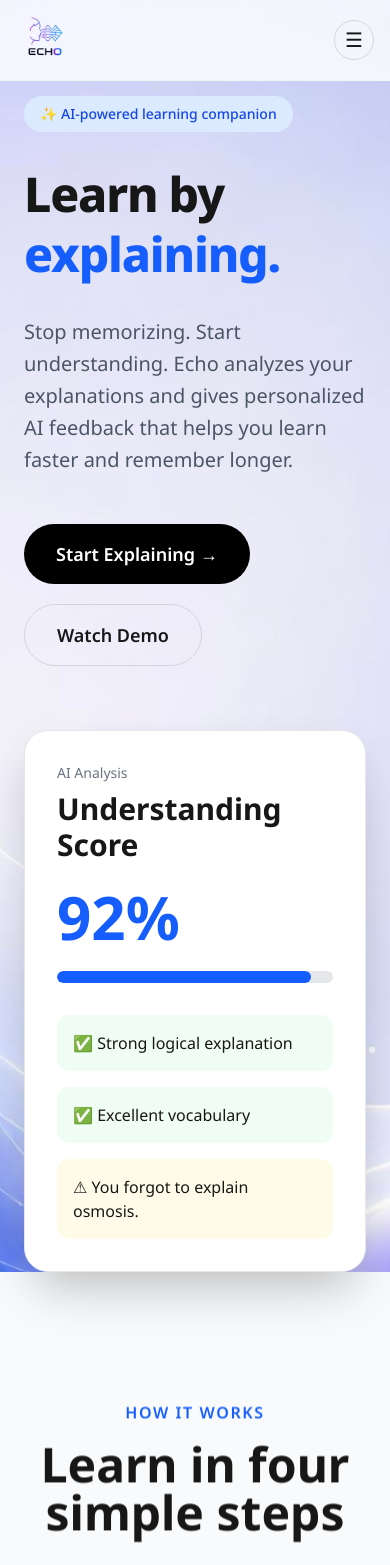
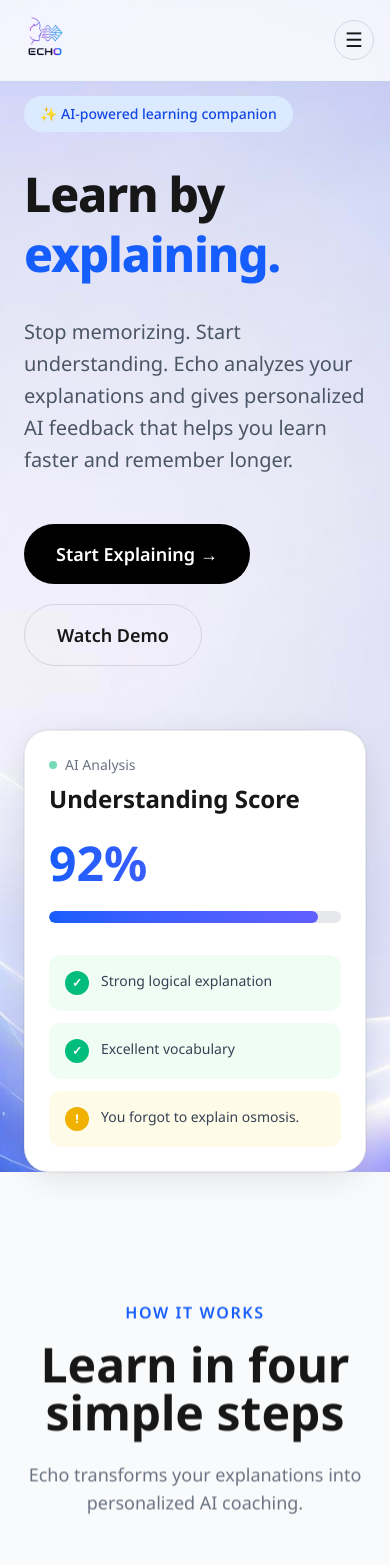
Before and after one commit to FSevalnev/Echo, a Next.js app: page / in a window 390 px wide. Shown: the top 1565 px of the page. Built offline with nearby package versions, Linux system fonts and the light colour scheme; no server answers; the database is empty.

Commit message:
Polish Hero demo card for mobile

```diff
--- a/app/components/Hero.tsx
+++ b/app/components/Hero.tsx
@@ -77,40 +77,58 @@ export default function Hero() {
         {/* RIGHT */}
 
         <div
-          className="animate-fade-in-up rounded-3xl border border-gray-200 bg-white shadow-2xl p-8 transition-shadow duration-500 hover:shadow-[0_20px_60px_-15px_rgba(37,99,235,0.35)] dark:border-gray-800 dark:bg-gray-900"
+          className="animate-fade-in-up rounded-3xl border border-gray-200/80 bg-white p-6 shadow-[0_8px_40px_-12px_rgba(15,23,42,0.18)] ring-1 ring-black/5 transition-shadow duration-500 hover:shadow-[0_20px_60px_-15px_rgba(37,99,235,0.35)] sm:p-8 dark:border-gray-800 dark:bg-gray-900 dark:ring-white/5"
           style={{ animationDelay: "150ms" }}
         >
 
-          <p className="text-sm text-gray-500 dark:text-gray-400">
-            {t.hero.cardLabel}
-          </p>
+          <div className="flex items-center gap-2">
+            <span className="h-2 w-2 shrink-0 animate-pulse rounded-full bg-emerald-500" />
+            <p className="text-sm text-gray-500 dark:text-gray-400">
+              {t.hero.cardLabel}
+            </p>
+          </div>
 
-          <h3 className="mt-2 text-3xl font-bold">
+          <h3 className="mt-2 text-2xl font-bold sm:text-3xl">
             {t.hero.cardTitle}
           </h3>
 
-          <p className="mt-6 text-6xl font-bold text-blue-600 dark:text-blue-400">
+          <p className="mt-6 bg-gradient-to-r from-blue-600 to-indigo-500 bg-clip-text text-5xl font-bold text-transparent sm:text-6xl dark:from-blue-400 dark:to-indigo-400">
             92%
           </p>
 
           <div className="mt-6 h-3 rounded-full bg-gray-200 overflow-hidden dark:bg-gray-800">
 
-            <div className="animate-grow-bar h-full w-[92%] rounded-full bg-blue-600 dark:bg-blue-500"></div>
+            <div className="animate-grow-bar h-full w-[92%] rounded-full bg-gradient-to-r from-blue-600 to-indigo-500 dark:from-blue-500 dark:to-indigo-400"></div>
 
           </div>
 
-          <div className="mt-8 space-y-4">
+          <div className="mt-8 space-y-3">
 
-            <div className="rounded-xl bg-green-50 p-4 dark:bg-green-500/10">
-              ✅ {t.hero.strength1}
+            <div className="flex items-start gap-3 rounded-xl bg-green-50 p-4 dark:bg-green-500/10">
+              <span className="grid h-6 w-6 shrink-0 place-items-center rounded-full bg-emerald-500 text-xs font-bold text-white">
+                ✓
+              </span>
+              <span className="text-sm leading-snug text-gray-700 dark:text-gray-200">
+                {t.hero.strength1}
+              </span>
             </div>
 
-            <div className="rounded-xl bg-green-50 p-4 dark:bg-green-500/10">
-              ✅ {t.hero.strength2}
+            <div className="flex items-start gap-3 rounded-xl bg-green-50 p-4 dark:bg-green-500/10">
+              <span className="grid h-6 w-6 shrink-0 place-items-center rounded-full bg-emerald-500 text-xs font-bold text-white">
+                ✓
+              </span>
+              <span className="text-sm leading-snug text-gray-700 dark:text-gray-200">
+                {t.hero.strength2}
+              </span>
             </div>
 
-            <div className="rounded-xl bg-yellow-50 p-4 dark:bg-yellow-500/10">
-              ⚠ {t.hero.gap1}
+            <div className="flex items-start gap-3 rounded-xl bg-yellow-50 p-4 dark:bg-yellow-500/10">
+              <span className="grid h-6 w-6 shrink-0 place-items-center rounded-full bg-yellow-500 text-xs font-bold text-white">
+                !
+              </span>
+              <span className="text-sm leading-snug text-gray-700 dark:text-gray-200">
+                {t.hero.gap1}
+              </span>
             </div>
 
           </div>
```
